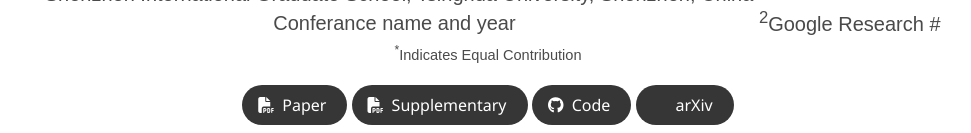
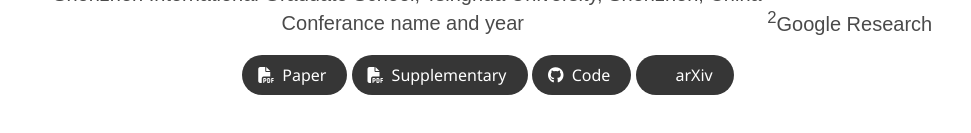
Before and after one commit to Chengyuann/AutoStyle-TTS-DEMO, a plain HTML site: page index.html in a window 1280 px wide. Shown: the part 293-426 px from the top of the page, without its empty margins (152-1123 px from the left). Drawn offline with nearby package versions, Linux system fonts and the light colour scheme; some icons are missing; a web font is replaced by a local one.

Commit message:
Update index.html

```diff
--- a/index.html
+++ b/index.html
@@ -67,7 +67,7 @@
                   <div class="is-size-5 publication-authors">
                     <span class="author-block"><sup>1</sup>Shenzhen International Graduate School, Tsinghua University, Shenzhen, China <br>Conferance name and year</span>
                     <span class="author-block"><sup>2</sup>Google Research</span>
-                    #<span class="eql-cntrb"><small><br><sup>*</sup>Indicates Equal Contribution</small></span>
+<!--                     <span class="eql-cntrb"><small><br><sup>*</sup>Indicates Equal Contribution</small></span> -->
                   </div>
 
                   <div class="column has-text-centered">
```
